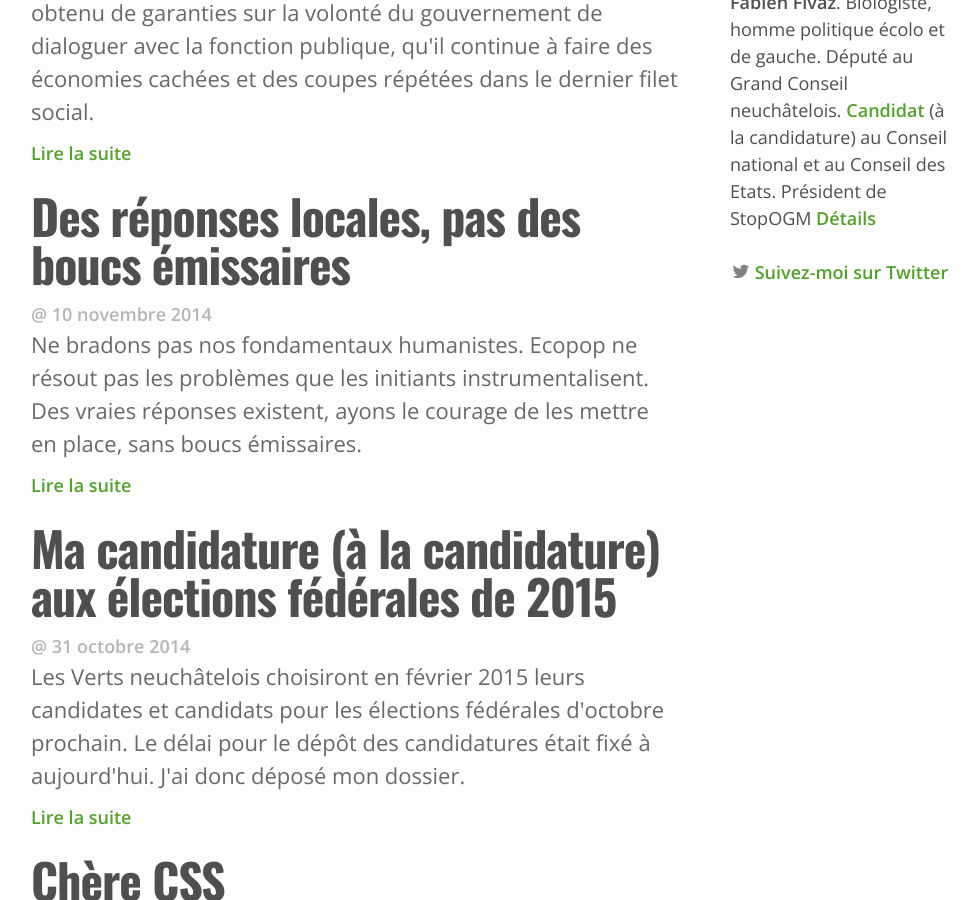
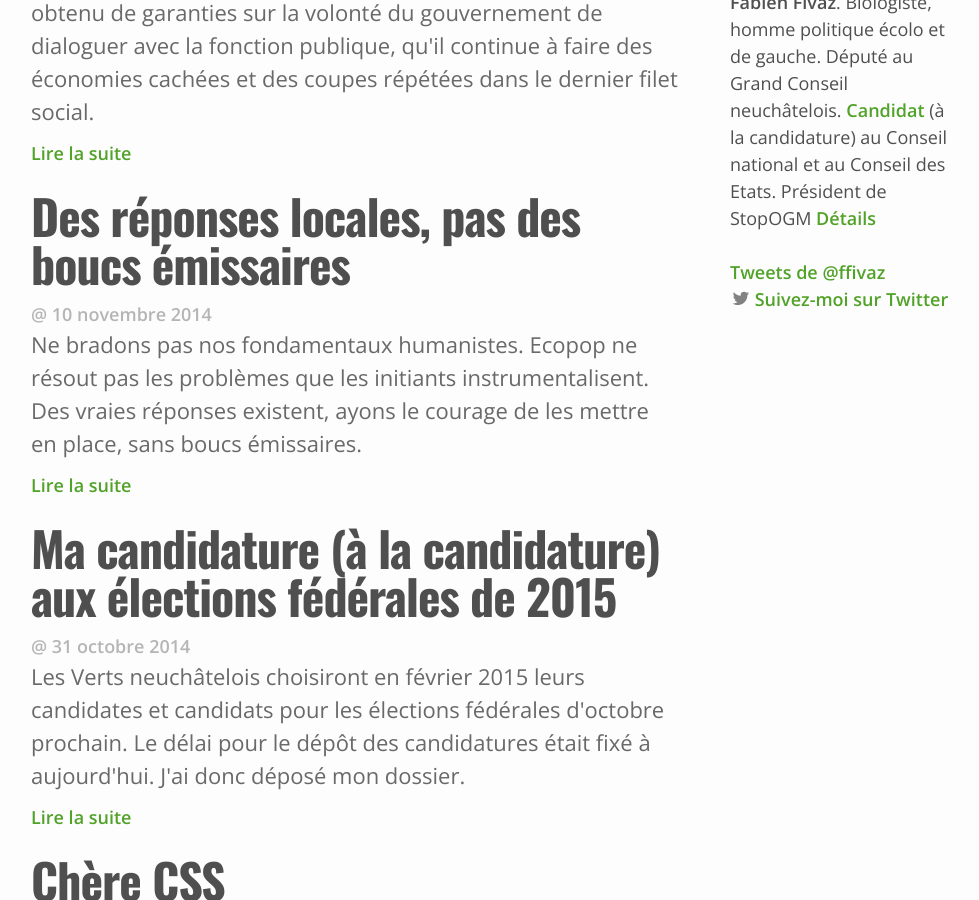
Before and after one commit to ffivaz/ffivaz.github.io, a Jekyll site: the page built from index.html, in a window 1280 px wide and 900 px high, scrolled down 518 px. Shown: the whole window, without its empty margins (19-998 px from the left). Built offline with Jekyll 4.4.1, drawn with Linux system fonts in a browser that asks for light colours; nearby versions of some CDN libraries; the list of posts is cut into pages by our own code; comment, search, counter and statistics services are not loaded.

Commit message:
Add twitter timeline

```diff
--- a/_includes/header.html
+++ b/_includes/header.html
@@ -8,6 +8,10 @@
         <li>&nbsp;</li>
         <li><strong>Fabien Fivaz</strong>. Biologiste, homme politique écolo et de gauche. Député au Grand Conseil neuchâtelois. <a href="/2014/10/31/ma_candiadure_a_la_candidature.html">Candidat</a> (à la candidature) au Conseil national et au Conseil des Etats. Président de StopOGM <a href="/about">Détails</a></li>
         <li>&nbsp;</li>
+        <li>
+          <a class="twitter-timeline"  href="https://twitter.com/ffivaz" data-widget-id="553873320241037312">Tweets de @ffivaz</a>
+          <script>!function(d,s,id){var js,fjs=d.getElementsByTagName(s)[0],p=/^http:/.test(d.location)?'http':'https';if(!d.getElementById(id)){js=d.createElement(s);js.id=id;js.src=p+"://platform.twitter.com/widgets.js";fjs.parentNode.insertBefore(js,fjs);}}(document,"script","twitter-wjs");</script>
+        </li>
         <li>
           <svg baseProfile="tiny" xmlns="http://www.w3.org/2000/svg" width="20" height="20" viewBox="0 0 22 19" fill="#828282"><path d="M18.89 7.012c.808-.496 1.343-1.173 1.605-2.034-.786.417-1.569.703-2.351.861-.703-.756-1.593-1.14-2.66-1.14-1.043 0-1.924.366-2.643 1.078-.715.717-1.076 1.588-1.076 2.605 0 .309.039.585.117.819-3.076-.105-5.622-1.381-7.628-3.837-.34.601-.51 1.213-.51 1.846 0 1.301.549 2.332 1.645 3.089-.625-.053-1.176-.211-1.645-.47 0 .929.273 1.705.82 2.388.549.676 1.254 1.107 2.115 1.291-.312.08-.641.118-.979.118-.312 0-.533-.026-.664-.083.23.757.664 1.371 1.291 1.841.625.472 1.344.721 2.152.743-1.332 1.045-2.855 1.562-4.578 1.562-.422 0-.721-.006-.902-.038 1.697 1.102 3.586 1.649 5.676 1.649 2.139 0 4.029-.542 5.674-1.626 1.645-1.078 2.859-2.408 3.639-3.974.784-1.564 1.172-3.192 1.172-4.892v-.468c.758-.57 1.371-1.212 1.84-1.921-.68.293-1.383.492-2.11.593z"/></svg>
           <a href="https://twitter.com/ffivaz">Suivez-moi sur Twitter</a>
```
